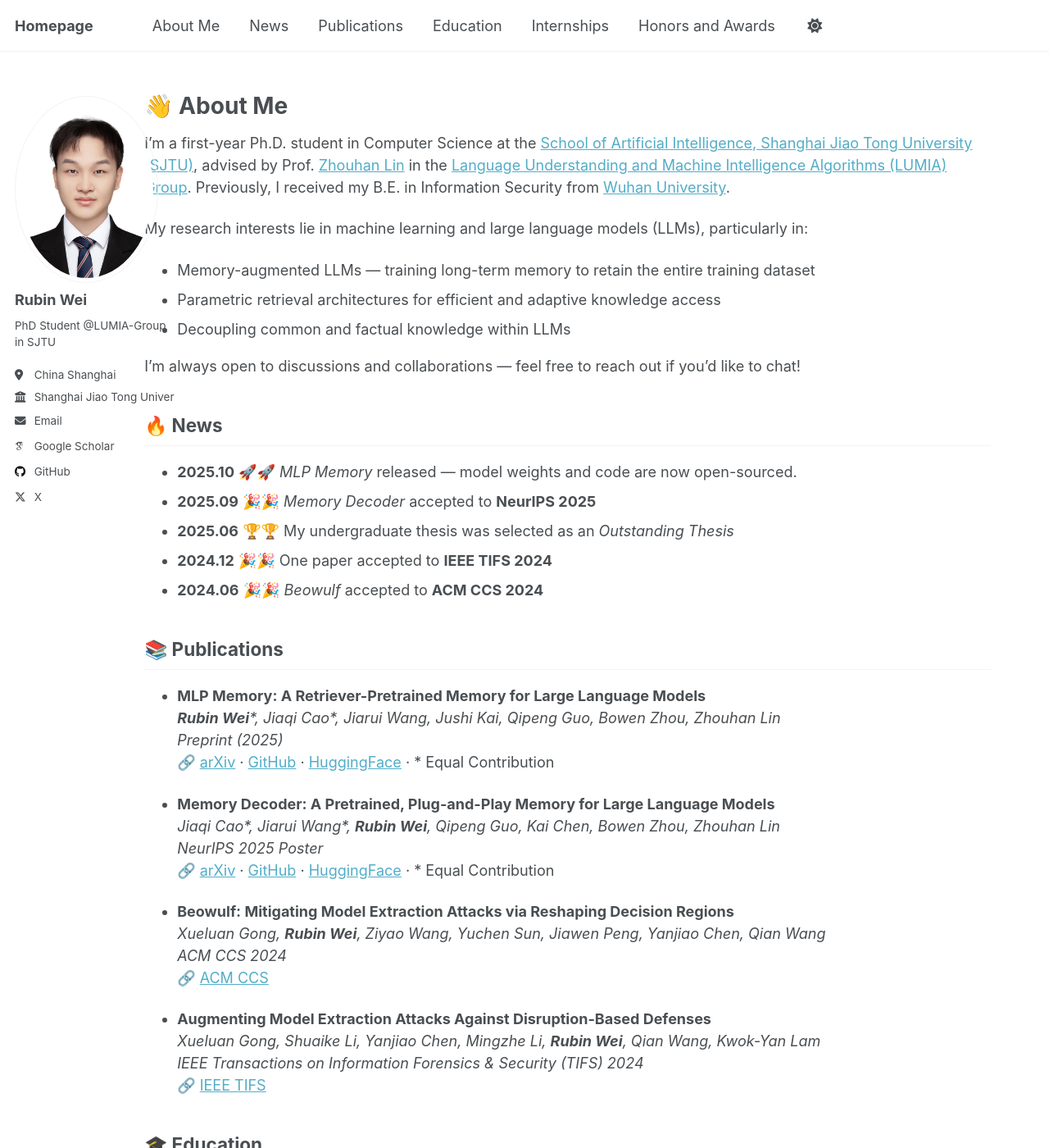
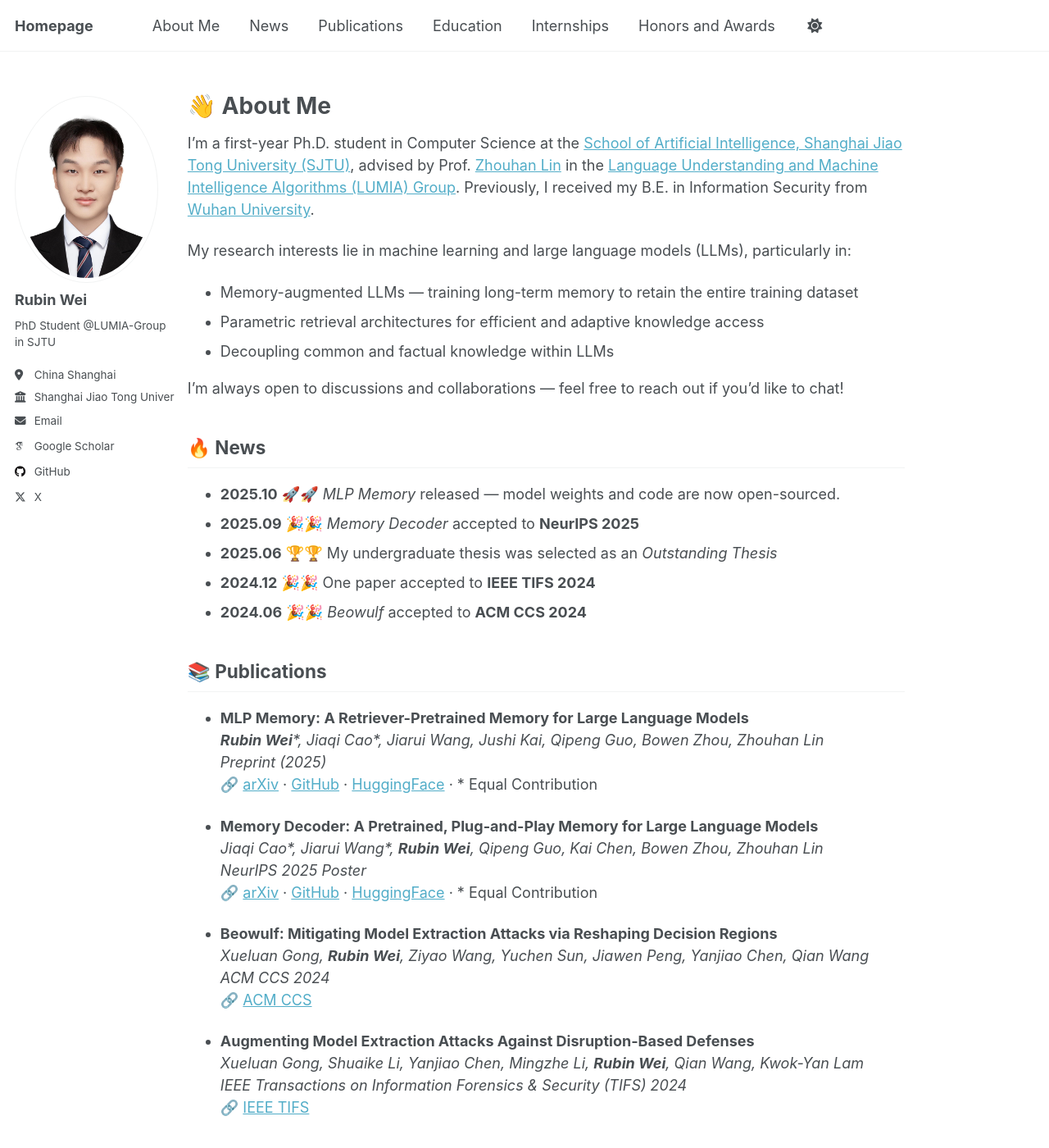
Before and after one commit to Rubin-Wei/Rubin-Wei.github.io, a Jekyll site: the page built from _pages/about.md, in a window 1280 px wide and 1400 px high. Shown: the whole window at 82% size. Built offline with Jekyll 4.4.1, drawn with Linux system fonts in a browser that asks for light colours; some web fonts are replaced.

Commit message:
layout: modify

```diff
--- a/_sass/layout/_page.scss
+++ b/_sass/layout/_page.scss
@@ -18,9 +18,9 @@
 
 .page {
   @include breakpoint($large) {
-    @include span(11 of 12 last);
+    @include span(10.5 of 12 last);
     @include prefix(0.5 of 12);
-    @include suffix(0.5 of 12);
+    @include suffix(1.5 of 12);
   }
 
   .page__inner-wrap {
```
